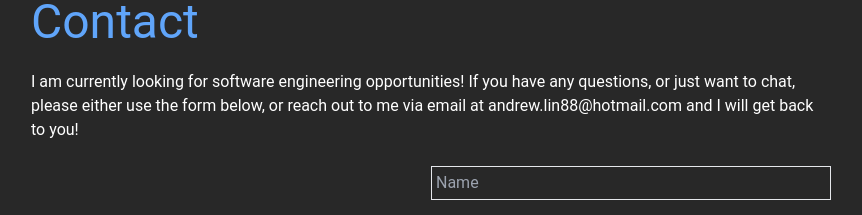
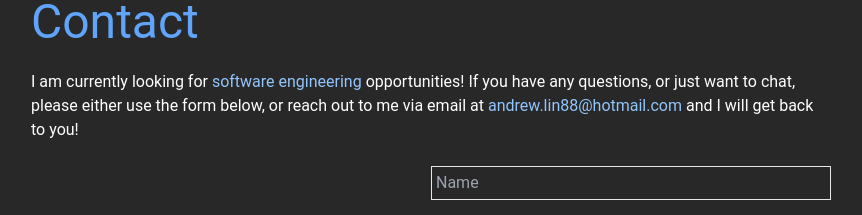
Before and after one commit to AndrewLin95/portfolio-nextjs, a Next.js app: page / in a window 1280 px wide. Shown: the part 2289-2504 px from the top of the page, without its empty margins (209-1071 px from the left). Built offline with nearby package versions, Linux system fonts and the light colour scheme.

Commit message:
coloring

```diff
--- a/components/ContactInfo.tsx
+++ b/components/ContactInfo.tsx
@@ -5,9 +5,11 @@ const ContactInfo = () => {
     <div className="w-full flex flex-col">
       <div className="text-5xl text-blue-400 py-6">Contact</div>
       <div className="pb-6">
-        I am currently looking for software engineering opportunities! If you
-        have any questions, or just want to chat, please either use the form
-        below, or reach out to me via email at andrew.lin88@hotmail.com and I
+        I am currently looking for{' '}
+        <span className="text-blue-300">software engineering</span>{' '}
+        opportunities! If you have any questions, or just want to chat, please
+        either use the form below, or reach out to me via email at{' '}
+        <span className="text-blue-300">andrew.lin88@hotmail.com</span> and I
         will get back to you!
       </div>
       <div className="flex w-full justify-end">
```
